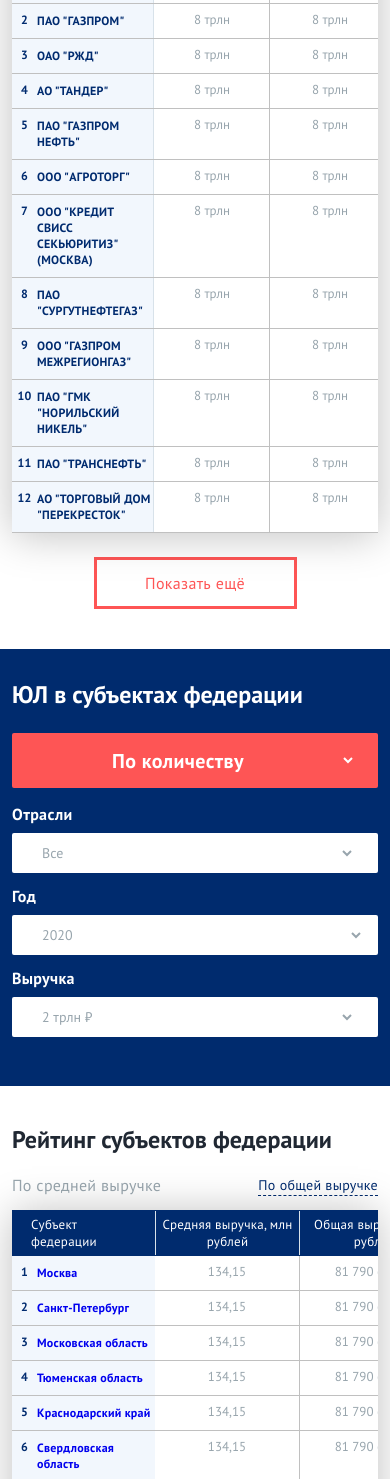
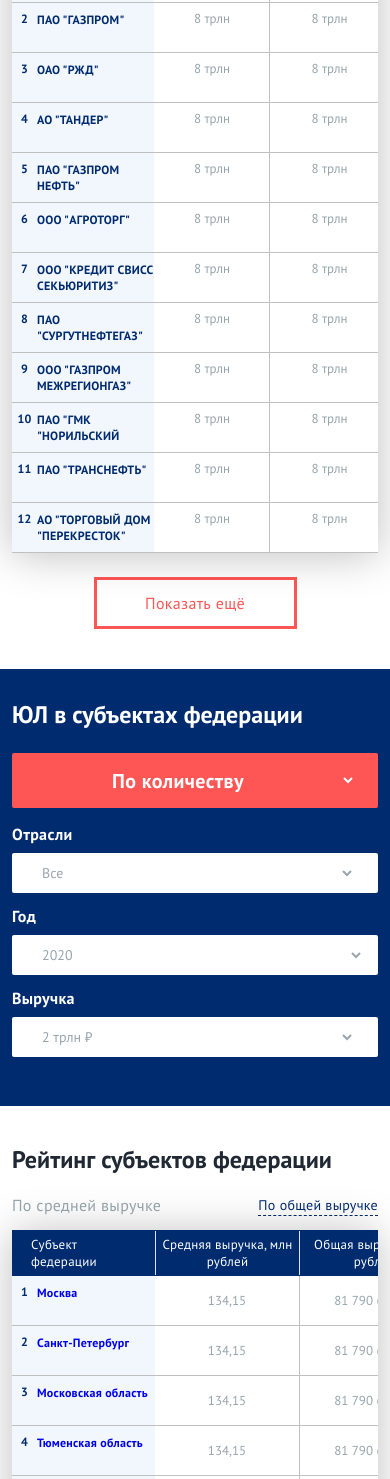
Before and after one commit to Otabek777/whitelist-pages, a plain HTML site: page location.html in a window 390 px wide. Shown: the part 212-1691 px from the top of the page. Drawn offline with nearby package versions, Linux system fonts and the light colour scheme.

Commit message:
position

```diff
--- a/css/style.css
+++ b/css/style.css
@@ -2256,38 +2256,16 @@ body {
             align-items: flex-start;
     padding-left: 0;
     border-bottom: 1px solid #C0C0C0;
-    position: relative;
-    padding-left: 25px;
-  }
-
-  .loc_table1 .block::after {
-    content: "";
-    width: 1px;
-    height: 100%;
-    background: #C0C0C0;
-    position: absolute;
-    top: 0;
-    right: 110px;
-  }
-
-  .loc_table1 .block::before {
-    content: "";
-    width: 1px;
-    height: 100%;
-    background: #C0C0C0;
-    position: absolute;
-    top: 0;
-    right: 230px;
   }
 
   .loc_table1 .block .num {
     position: absolute;
-    top: 0;
-    left: 0;
+    z-index: 1;
+    height: 50px;
+    border-bottom: 1px solid #c0c0c0;
   }
 
   .loc_table1 .num {
-    height: 100%;
     min-width: 25px;
     width: 25px;
     margin-right: 0;
@@ -2303,9 +2281,15 @@ body {
   .loc_table1 .block .company {
     min-width: 117px;
     width: 117px;
-    height: 100%;
+    height: 50px;
     padding: 9px 0;
     background: #F2F7FD;
+    position: absolute;
+    z-index: 1;
+    -webkit-transform: translateX(25px);
+            transform: translateX(25px);
+    border-bottom: 1px solid #c0c0c0;
+    border-right: 0 !important;
   }
 
   .loc_table1 .block .company a, .loc_table1 .block .company p {
@@ -2326,13 +2310,14 @@ body {
             align-items: flex-start;
     height: 100%;
     padding-left: 0;
-    min-width: 116px;
-    width: 116px;
+    min-width: 114px;
+    width: 114px;
     border: 0 !important;
     -webkit-box-pack: center;
         -ms-flex-pack: center;
             justify-content: center;
     font-size: 13px;
+    margin-left: 143px;
   }
 
   .loc_table1 .block .price2 {
@@ -2345,10 +2330,12 @@ body {
         -ms-flex-align: start;
             align-items: flex-start;
     font-size: 13px;
+    border-left: 1px solid #c0c0c0;
+    border-right: 1px solid #c0c0c0;
   }
 
   .loc_table1 .price2 {
-    width: 120px;
+    width: 121px;
     min-width: 120px;
     padding: 0;
   }
@@ -2425,46 +2412,25 @@ body {
   }
 
   .loc_table2 .block {
-    height: auto;
+    height: 50px;
+    overflow: hidden;
     min-width: 558px;
     padding-left: 0;
     -webkit-box-align: start;
         -ms-flex-align: start;
             align-items: flex-start;
-    position: relative;
-    padding-left: 25px;
     border-bottom: 1px solid #C0C0C0;
   }
 
-  .loc_table2 .block::after {
-    content: "";
-    width: 1px;
-    height: 100%;
+  .loc_table2 .block .num {
+    height: 50px;
     position: absolute;
-    top: 0;
-    right: 120px;
-    background: #C0C0C0;
-  }
-
-  .loc_table2 .block::before {
-    content: "";
-    width: 1px;
-    height: 100%;
-    position: absolute;
-    top: 0;
-    right: 270px;
-    background: #C0C0C0;
-  }
-
-  .loc_table2 .block .num {
-    height: 100%;
-    position: absolute;
-    top: 0;
-    left: 0;
+    z-index: 1;
     padding-top: 8px;
     background: #F2F7FD;
     font-size: 12px;
     line-height: 16px;
+    border-bottom: 1px solid #C0C0C0;
   }
 
   .loc_table2 .top .num {
@@ -2474,7 +2440,7 @@ body {
   .loc_table2 .top .city {
     min-width: 143px;
     width: 143px;
-    height: 100%;
+    height: 44px;
     padding-left: 0;
     border: 0;
     -webkit-box-align: center;
@@ -2484,6 +2450,9 @@ body {
     border-right: 1px solid #D8E2EA;
     padding-left: 18px;
     padding-right: 10px;
+    position: absolute;
+    z-index: 1;
+    background: #002B6E;
   }
 
   .loc_table2 .top .middle {
@@ -2491,6 +2460,7 @@ body {
     padding: 0;
     border: 0;
     border-right: 1px solid #D8E2EA;
+    margin-left: 143px;
   }
 
   .loc_table2 .top .all {
@@ -2519,9 +2489,8 @@ body {
   }
 
   .loc_table2 .block .all {
-    min-width: 152px;
-    width: 152px;
-    border: 0 !important;
+    min-width: 151px;
+    width: 151px;
   }
 
   .loc_table2 .share {
@@ -2538,7 +2507,8 @@ body {
   .loc_table2 .block .city {
     min-width: 118px;
     width: 118px;
-    height: 100%;
+    height: 50px;
+    overflow: hidden;
     padding: 0;
     border: 0;
     padding: 9px 0;
@@ -2546,18 +2516,30 @@ body {
     font-weight: 700;
     font-size: 12px;
     line-height: 16px;
+    position: absolute;
+    z-index: 1;
+    -webkit-box-align: start;
+        -ms-flex-align: start;
+            align-items: flex-start;
+    -webkit-transform: translateX(25px);
+            transform: translateX(25px);
+    border-bottom: 1px solid #C0C0C0;
   }
 
   .loc_table2 .block .middle {
     height: 100%;
     border: 0;
     font-size: 13px;
+    margin-left: 143px;
   }
 
   .loc_table2 .block .all {
     height: 100%;
     border: 0;
     font-size: 13px;
+    border-left: 1px solid #c0c0c0;
+    border-right: 1px solid #c0c0c0;
+    border-bottom: 0 !important;
   }
 
   .loc_table2 .block .share {
@@ -2675,4 +2657,29 @@ body {
   .changes .paginator {
     margin-top: 20px;
   }
-}
+
+  .loc_table1 .top .price {
+    margin-left: 143px;
+  }
+
+  .loc_table1 .top .company {
+    height: 46px;
+    position: absolute;
+    z-index: 1;
+    background: #002B6E;
+  }
+
+  .loc_table1 .block {
+    height: 50px;
+    overflow: hidden;
+  }
+  .loc_table1 .block .company {
+    -webkit-box-align: start;
+        -ms-flex-align: start;
+            align-items: flex-start;
+  }
+  .loc_table1 .block .company a, .loc_table1 .block .company p {
+    height: 33px;
+    overflow: hidden;
+  }
+}
```
